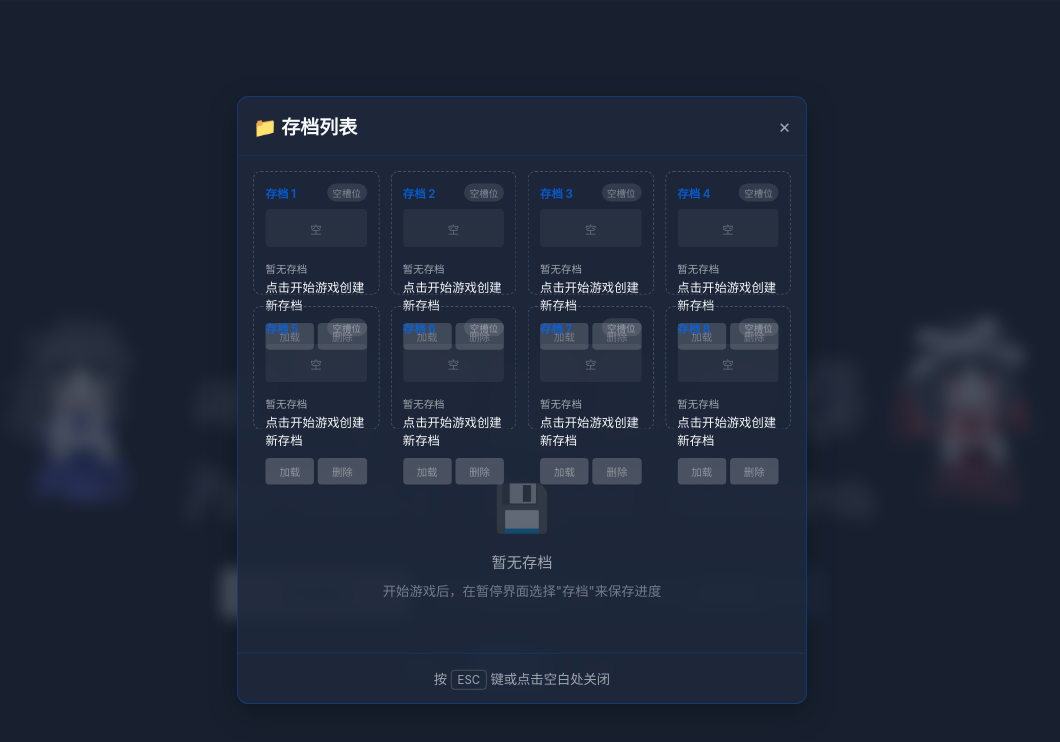
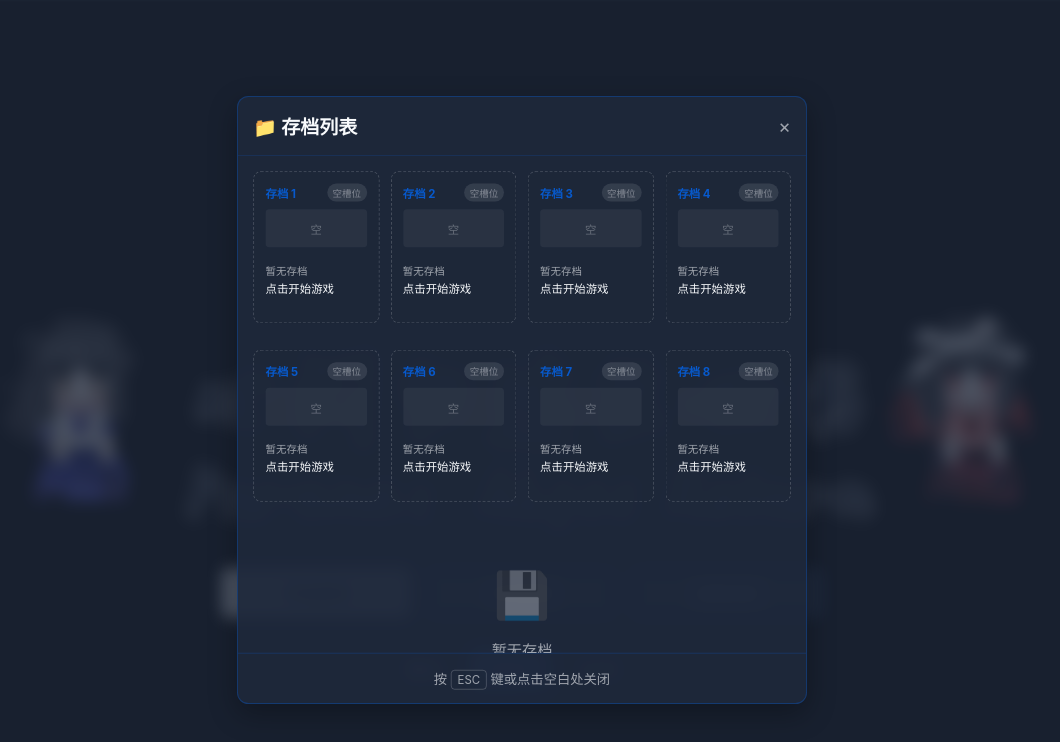
Before and after one commit to NJX-njx/game-demo, a website built with Vite: page menu.html in a window 1280 px wide. Both pictures are taken after a click on the button "存档管理". Shown: the whole page, without its empty margins (118-1178 px from the left). Built offline with nearby package versions, Linux system fonts and the light colour scheme.

Commit message:
处理了宝箱显示的问题 修改了存档界面的页面布局

```diff
--- a/assets/style/menu.css
+++ b/assets/style/menu.css
@@ -482,12 +482,13 @@ body {
     padding: 16px;
     display: grid;
     grid-template-columns: repeat(2, 1fr);
-    gap: 12px;
+    gap: 24px 12px;
 }
 
 @media (min-width: 768px) {
     .save-grid {
         grid-template-columns: repeat(4, 1fr);
+        gap: 28px 12px;
     }
 }
 
@@ -499,8 +500,9 @@ body {
     transition: all 0.3s ease;
     display: flex;
     flex-direction: column;
-    min-height: 120px;
+    min-height: 160px;
     position: relative;
+    overflow: hidden;
 }
 
 .save-slot:hover {
@@ -550,7 +552,8 @@ body {
     flex: 1;
     display: flex;
     flex-direction: column;
-    gap: 6px;
+    gap: 8px;
+    margin-bottom: 8px;
 }
 
 .save-preview {
@@ -578,14 +581,17 @@ body {
 .save-time {
     font-size: 11px;
     color: rgba(248, 250, 252, 0.6);
-    margin-bottom: 2px;
+    margin-bottom: 4px;
+    word-wrap: break-word;
 }
 
 .save-location {
-    font-size: 13px;
+    font-size: 12px;
     color: #f8fafc;
     font-weight: 500;
-    margin-bottom: 2px;
+    margin-bottom: 4px;
+    word-wrap: break-word;
+    line-height: 1.3;
 }
 
 .save-hp {
@@ -596,18 +602,24 @@ body {
 .save-slot-actions {
     display: flex;
     gap: 4px;
-    margin-top: 8px;
+    margin-top: 16px;
+    padding-top: 12px;
+    margin-bottom: 8px;
 }
 
 .load-save-btn, .delete-save-btn {
     flex: 1;
     border: none;
-    padding: 6px 8px;
+    padding: 8px 6px;
     border-radius: 4px;
     cursor: pointer;
     transition: all 0.3s;
     font-size: 11px;
     font-weight: 500;
+    min-height: 28px;
+    display: flex;
+    align-items: center;
+    justify-content: center;
 }
 
 .load-save-btn {
--- a/scripts/menu.js
+++ b/scripts/menu.js
@@ -192,7 +192,7 @@ function renderSaveSlots() {
                     </div>
                     <div class="save-info">
                         <div class="save-time">暂无存档</div>
-                        <div class="save-location">点击开始游戏创建新存档</div>
+                        <div class="save-location">点击开始游戏</div>
                     </div>
                 </div>
                 <div class="save-slot-actions">
--- a/src/Manager/MapManager.js
+++ b/src/Manager/MapManager.js
@@ -133,6 +133,8 @@ class MapManager {
         // 优先用 TextureManager 获取贴图
         let texture = textureManager.getTexture(type + 's', item.type);
         if (texture) {
+            // 对于像素艺术，禁用插值算法以保持锐利边缘
+            ctx.imageSmoothingEnabled = false;
             ctx.drawImage(texture, item.position.x, item.position.y, item.size.x, item.size.y);
         } else {
             // 没有贴图时用不同颜色区分
```
